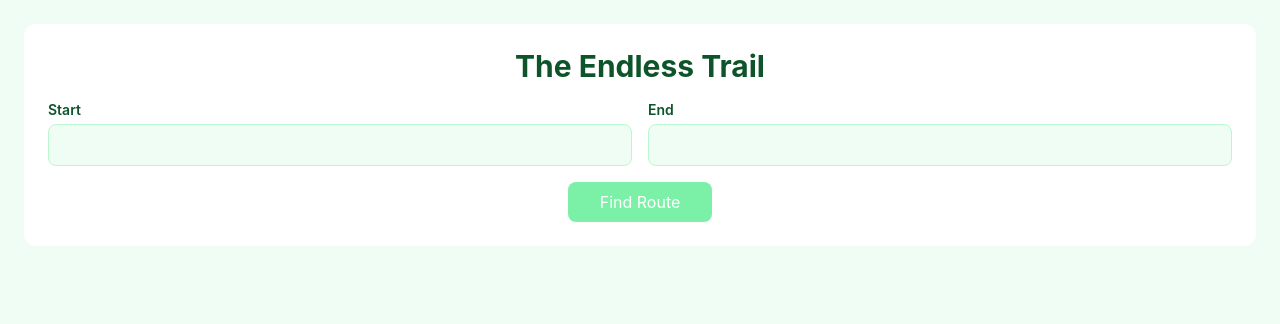
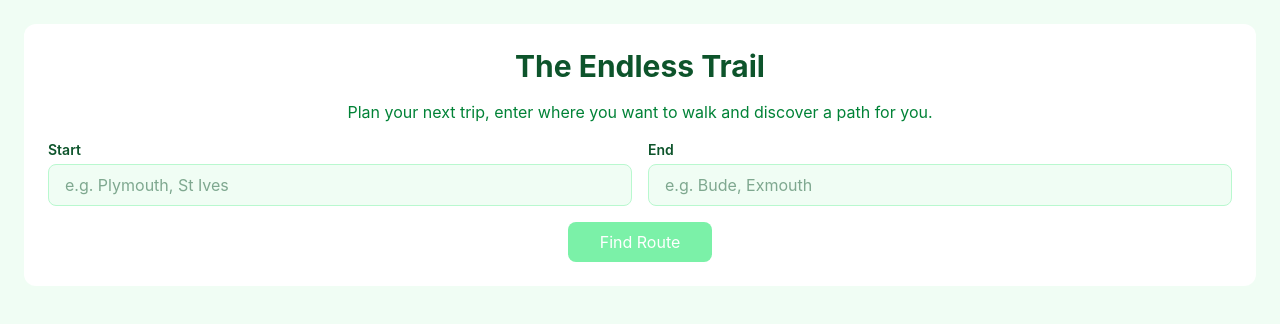
Before and after one commit to MattSBarnett/endless-trail, a React (Vite) app in the folder client/: page / in a window 1280 px wide. Shown: the top 324 px of the page. Built offline with nearby package versions, Linux system fonts and the light colour scheme; no server answers.

Commit message:
Add descriptions for the user

```diff
--- a/client/src/components/PathSearch.jsx
+++ b/client/src/components/PathSearch.jsx
@@ -27,6 +27,10 @@ function PathSearch({ onPathFound, onFoundCampsite, clearCampsites }) {
         The Endless Trail
       </h1>
 
+      <p className="text-green-700 text-center text-base">
+        Plan your next trip, enter where you want to walk and discover a path
+        for you.
+      </p>
       <div className="flex gap-4">
         <div className="flex flex-col gap-1 flex-1">
           <label className="text-green-900 font-semibold text-sm">Start</label>
@@ -35,6 +39,7 @@ function PathSearch({ onPathFound, onFoundCampsite, clearCampsites }) {
             value={start}
             onChange={(e) => setStart(e.target.value)}
             className="border border-green-200 rounded-lg px-4 py-2 bg-green-50 text-green-900"
+            placeholder="e.g. Plymouth, St Ives"
           />
         </div>
         <div className="flex flex-col gap-1 flex-1">
@@ -44,6 +49,7 @@ function PathSearch({ onPathFound, onFoundCampsite, clearCampsites }) {
             value={end}
             onChange={(e) => setEnd(e.target.value)}
             className="border border-green-200 rounded-lg px-4 py-2 bg-green-50 text-green-900"
+            placeholder="e.g. Bude, Exmouth"
           />
         </div>
       </div>
@@ -52,7 +58,7 @@ function PathSearch({ onPathFound, onFoundCampsite, clearCampsites }) {
         <button
           onClick={findRoute}
           disabled={!start.trim() || !end.trim()}
-          className="bg-green-600 disabled:bg-green-300 text-white px-8 py-2 rounded-lg"
+          className="bg-green-600 disabled:bg-green-300 cursor-pointer disabled:cursor-not-allowed text-white px-8 py-2 rounded-lg"
         >
           Find Route
         </button>
```
